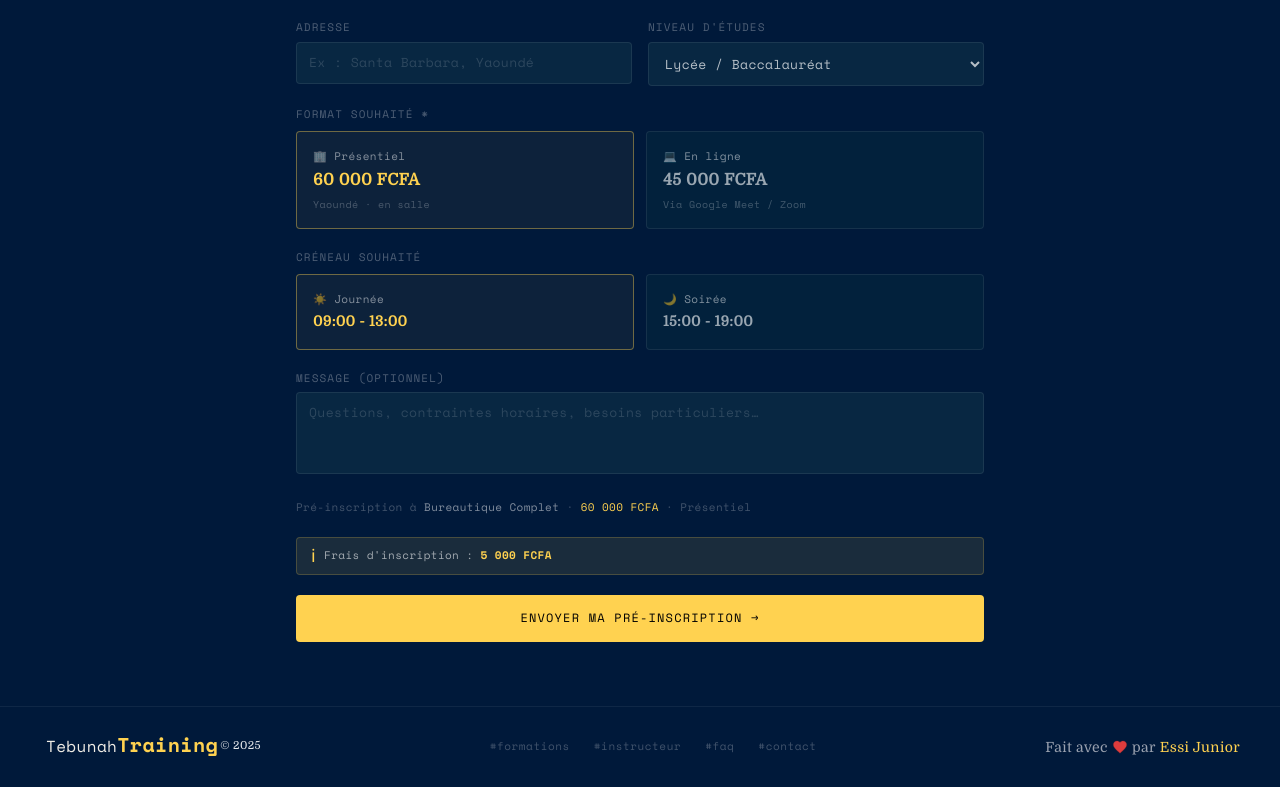
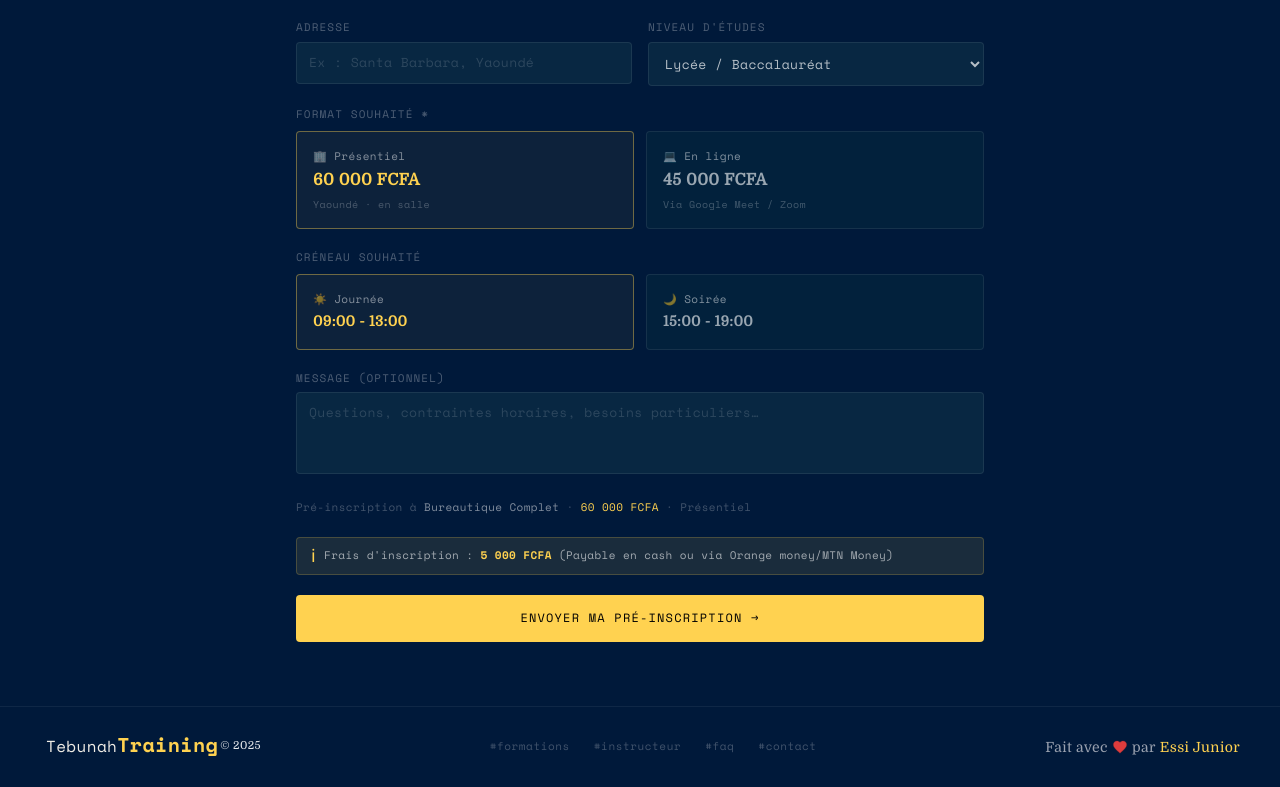
Before and after one commit to EssiJunior/Tebunah-Training, a Next.js app: page /formations/bur1 in a window 1280 px wide. Shown: the part 1428-2215 px from the top of the page. Built offline with nearby package versions, Linux system fonts and the light colour scheme; a web font is replaced by a local one.

Commit message:
Updated registration payment

```diff
--- a/components/molecules/RegistrationForm.tsx
+++ b/components/molecules/RegistrationForm.tsx
@@ -212,8 +212,8 @@ const RegistrationForm = ({ formation }: { formation: Formation }) => {
                 className="bg-accent/10 border border-accent/20 rounded px-3.5 py-1 flex items-center gap-2"
             >
                 <span className="text-accent text-lg shrink-0">ℹ</span>
-                <p className="font-mono text-[11px] text-white/60 leading-relaxed">
-                    Frais d&apos;inscription : <span className="text-accent font-semibold">5 000 FCFA</span>
+                <p className="font-mono text-[11px] text-white/60 leading-relaxed whitespace-nowrap text-ellipsis overflow-hidden">
+                    Frais d&apos;inscription : <span className="text-accent font-semibold">5 000 FCFA</span> (Payable en cash ou via Orange money/MTN Money)
                 </p>
             </motion.div>
 
```
